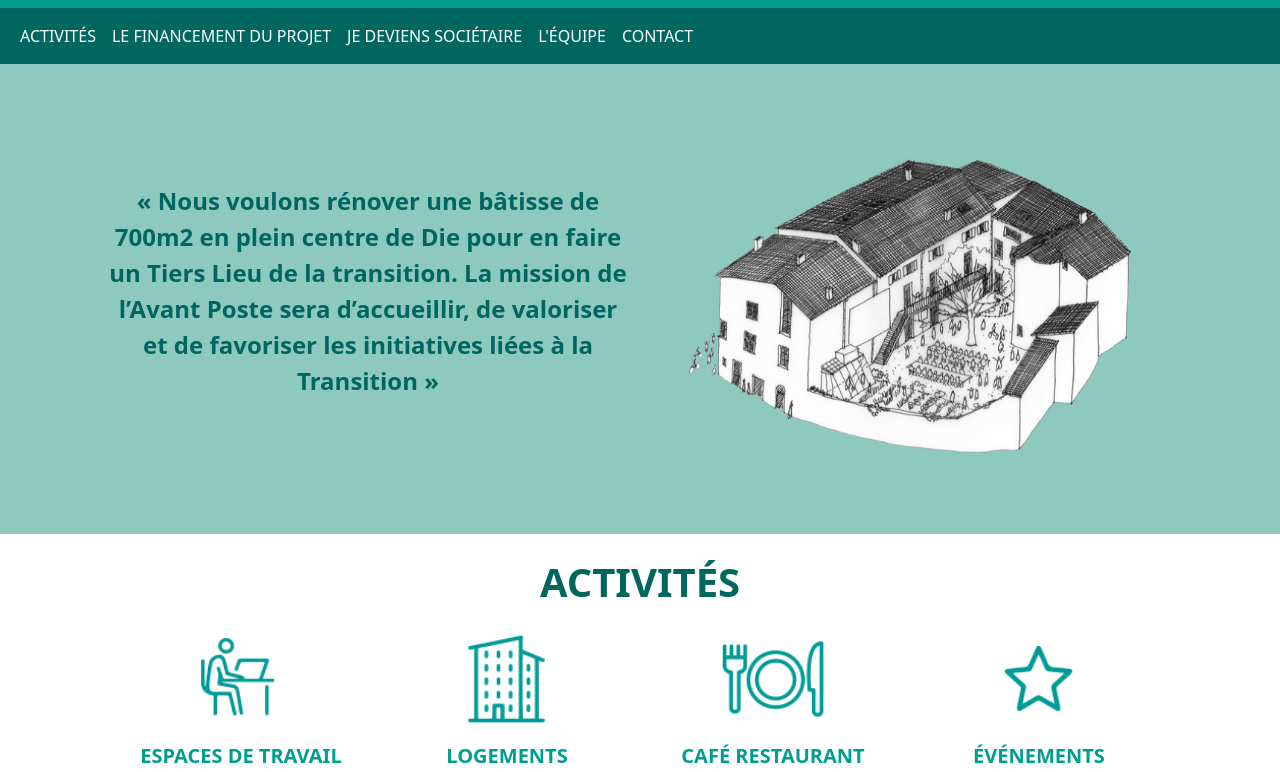
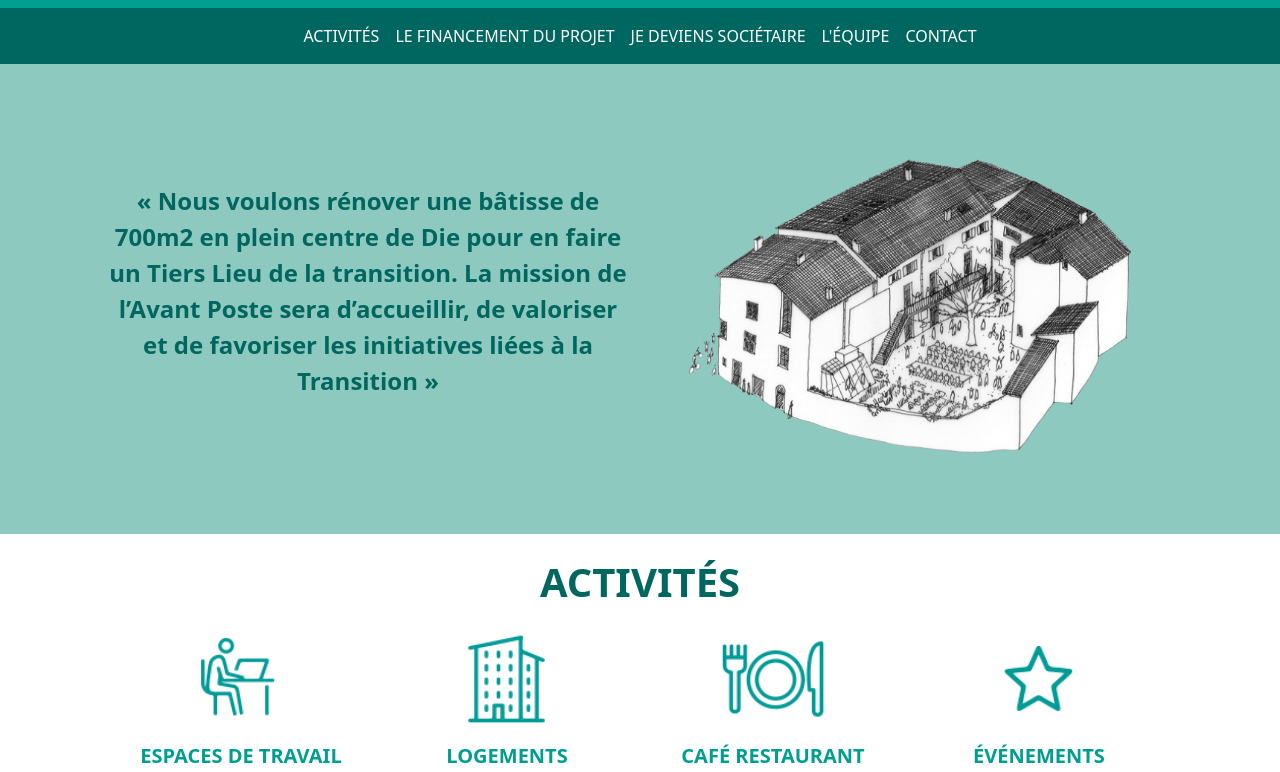
Before and after one commit to tglatt/avantposte, a website: page static/index.html in a window 1280 px wide. Shown: the part 252-1024 px from the top of the page. Drawn offline with nearby package versions, Linux system fonts and the light colour scheme.

Commit message:
integrate UI

```diff
--- a/static/index.html
+++ b/static/index.html
@@ -61,7 +61,10 @@
       </div>
       <div class="row menu">
         <nav class="navbar navbar-expand-lg">
-          <div class="collapse navbar-collapse" id="navbarSupportedContent">
+          <div
+            class="collapse navbar-collapse justify-content-center"
+            id="navbarSupportedContent"
+          >
             <ul class="navbar-nav">
               <li class="nav-item">
                 <a class="nav-link" aria-current="page" href="#activites"
```
